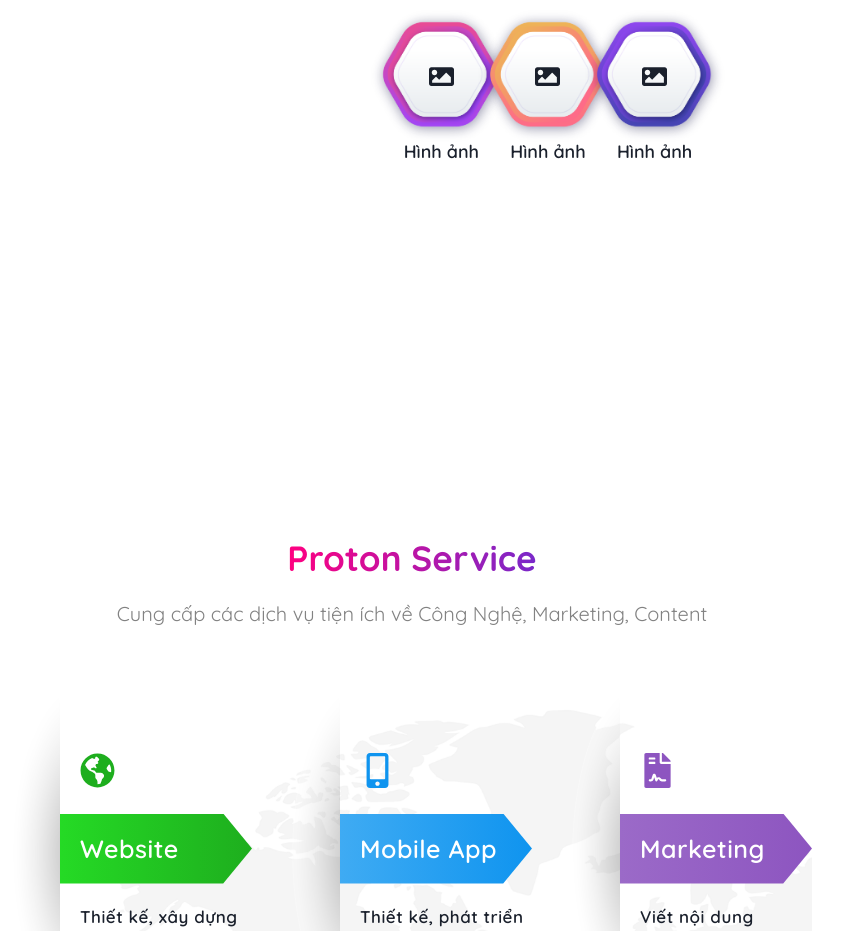
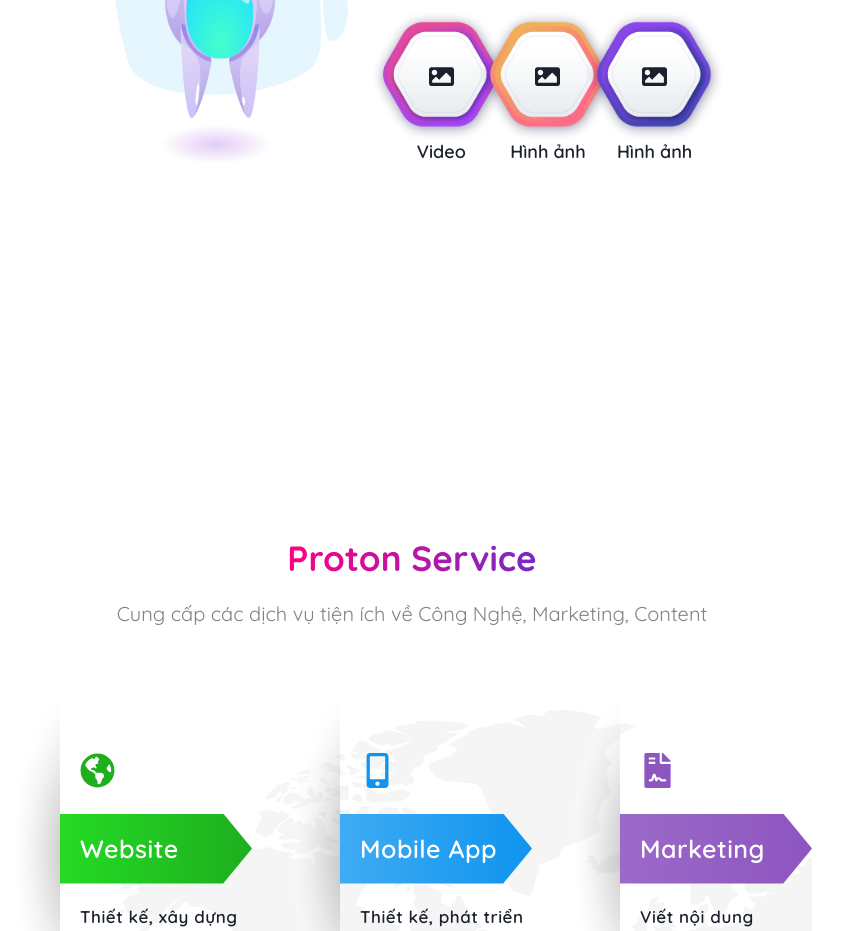
Before and after one commit to ducnguyenhong/proton-tech, a Next.js app: page / in a window 1280 px wide. Shown: the part 1500-2431 px from the top of the page, without its empty margins (228-1071 px from the left). Built offline with nearby package versions, Linux system fonts and the light colour scheme.

Commit message:
Update UI Home page

```diff
--- a/src/app/home/subs/technology.tsx
+++ b/src/app/home/subs/technology.tsx
@@ -35,7 +35,7 @@
       image: ImgTech3
     },
     {
-      title: 'Hình ảnh',
+      title: 'Video',
       url: '/4',
       icon: FaImage,
       image: ImgTech4
```
